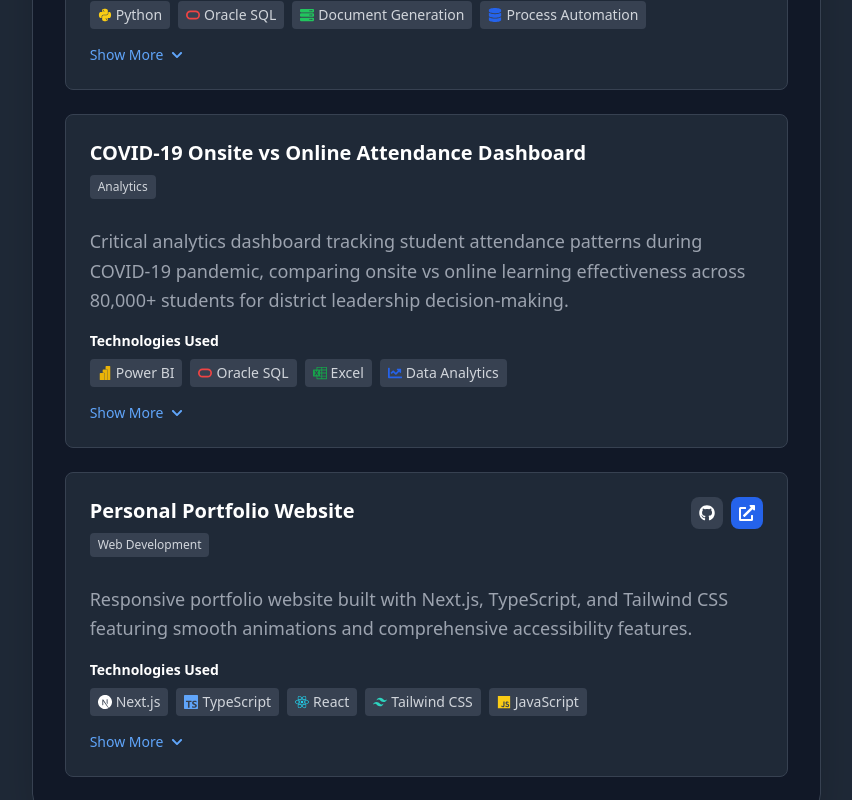
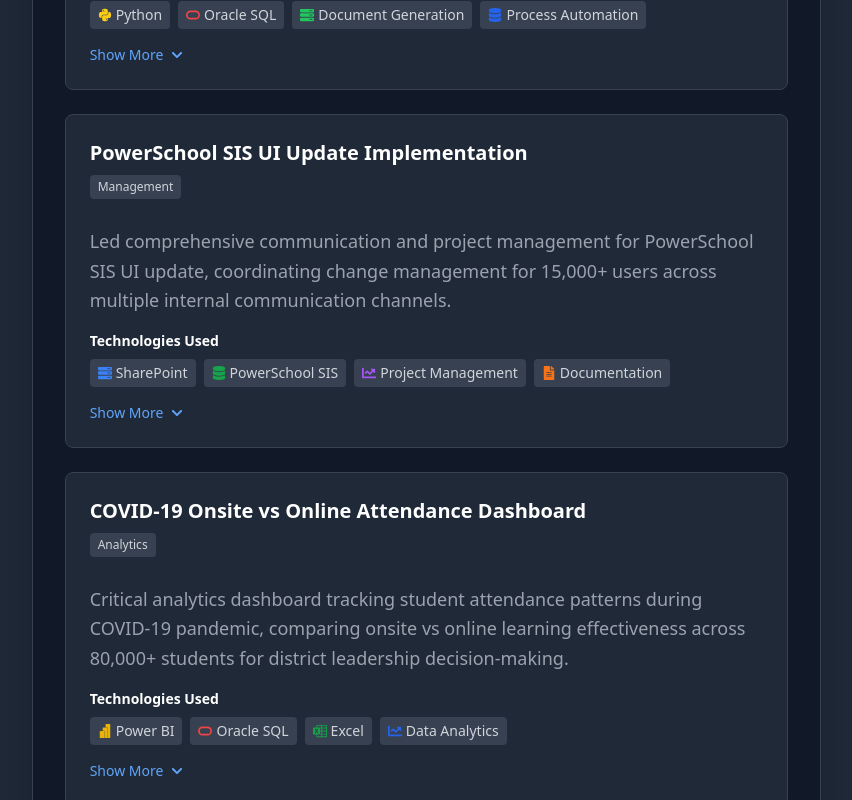
Before and after one commit to Durzo95/jerry-guerrero-portfolio, a Next.js app: page / in a window 1280 px wide. Shown: the part 4680-5480 px from the top of the page, without its empty margins (419-1271 px from the left). Built offline with nearby package versions, Linux system fonts and the light colour scheme.

Commit message:
Add new PowerSchool SIS UI Update project to projectsData with comprehensive descriptions, features, and technologies. Enhance project management category representation.

```diff
--- a/data/projectsData.ts
+++ b/data/projectsData.ts
@@ -4,21 +4,17 @@
   FaJs,
   FaReact,
   FaDatabase,
-  FaGithub,
-  FaExternalLinkAlt,
   FaServer,
   FaChartLine,
-  FaMapMarkedAlt
+  FaMapMarkedAlt,
+  FaFileAlt
 } from "react-icons/fa";
 import {
   SiTypescript,
   SiNextdotjs,
   SiTailwindcss,
-  SiPostgresql,
-  SiMysql,
   SiPowerbi,
   SiMicrosoftexcel,
-  SiPowershell,
   SiOracle,
   SiMicrosoftteams
 } from "react-icons/si";
@@ -211,6 +207,29 @@
     category: "automation"
   },
   {
+    id: "powerschool-ui-update-project",
+    title: "PowerSchool SIS UI Update Implementation",
+    description: "Led comprehensive communication and project management for PowerSchool SIS UI update, coordinating change management for 15,000+ users across multiple internal communication channels.",
+    longDescription: "Managed the complete implementation and communication strategy for a major PowerSchool SIS user interface update affecting 15,000+ users across the organization. Led cross-functional teams to ensure smooth transition, created comprehensive documentation and training materials, established SharePoint sites for resource management, and coordinated multi-channel communication campaigns to prepare users for the significant system changes. The project required extensive stakeholder management, user training coordination, and change management strategies to minimize disruption to daily operations.",
+    technologies: [
+      { name: "SharePoint", icon: FaServer, color: "text-blue-500" },
+      { name: "PowerSchool SIS", icon: FaDatabase, color: "text-green-600" },
+      { name: "Project Management", icon: FaChartLine, color: "text-purple-500" },
+      { name: "Documentation", icon: FaFileAlt, color: "text-orange-500" }
+    ],
+    features: [
+      "Comprehensive communication strategy for 15,000+ users",
+      "Multi-channel internal communication campaigns",
+      "Created extensive documentation and training materials",
+      "Established SharePoint sites for resource management",
+      "Cross-functional team coordination and stakeholder management",
+      "Change management strategies to minimize operational disruption",
+      "User training coordination and support during transition",
+      "Successful implementation of major SIS UI overhaul"
+    ],
+    category: "management"
+  },
+  {
     id: "covid-attendance-dashboard",
     title: "COVID-19 Onsite vs Online Attendance Dashboard",
     description: "Critical analytics dashboard tracking student attendance patterns during COVID-19 pandemic, comparing onsite vs online learning effectiveness across 80,000+ students for district leadership decision-making.",
```
